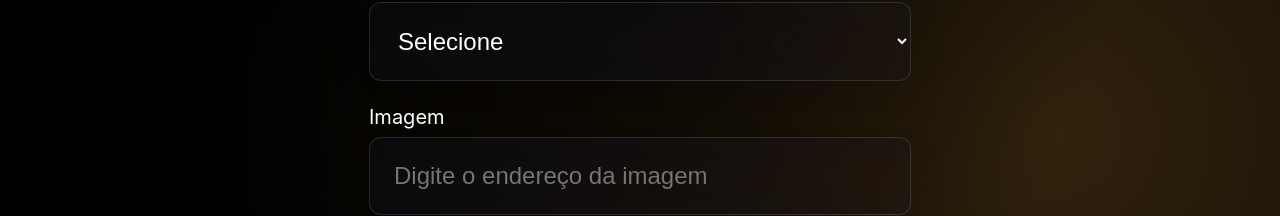
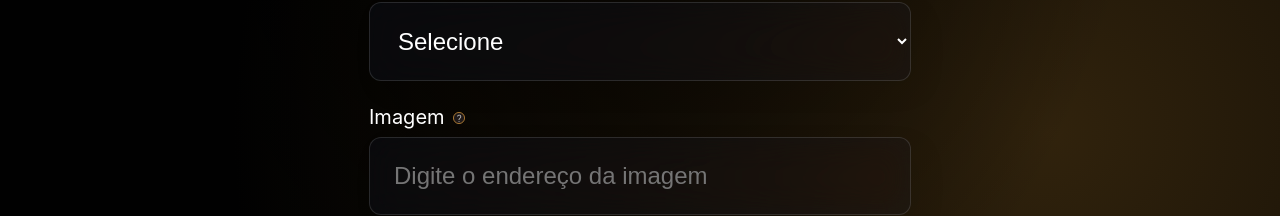
Before and after one commit to ramonvc/organi, a React (Create React App) app: page / in a window 1280 px wide. Shown: the part 847-1063 px from the top of the page. Built offline with nearby package versions, Linux system fonts and the light colour scheme.

Commit message:
Created help icon with tooltip on TextField

```diff
--- a/src/components/Form/index.js
+++ b/src/components/Form/index.js
@@ -49,6 +49,9 @@ const Form = (props) => {
 					label="Imagem"
 					placeholder="Digite o endereço da imagem"
 					value={image}
+					tooltipHelp={
+						"Insira uma URL de imagem válida para o avatar do jogador (por exemplo, www.example.com/image-example.png). Caso não seja fornecida uma URL válida, o sistema atribuirá uma imagem automaticamente."
+					}
 					onChanged={(value) => setImage(value)}
 				/>
 				<Dropdown
--- a/src/components/TextField/TextField.css
+++ b/src/components/TextField/TextField.css
@@ -6,6 +6,34 @@
 	display: block;
 	margin-bottom: 8px;
 	font-size: 1.25rem;
+}
+
+.text-field > label > .icon-help {
+	width: 12px;
+	padding: 0px 8px;
+}
+
+.text-field > label > .icon-help:hover {
+	cursor: pointer;
+}
+
+.text-field > label > .tooltip {
+	position: absolute;
+	background-color: #333;
+	color: #fff;
+	padding: 8px;
+	border-radius: 4px;
+	font-size: 0.875rem;
+	max-width: 200px;
+	white-space: pre-wrap;
+	z-index: 10;
+	box-sizing: border-box;
+	backdrop-filter: blur(16px) saturate(200%);
+	-webkit-backdrop-filter: blur(16px) saturate(200%);
+	background-color: rgba(17, 25, 40, 0.3);
+	border-radius: 12px;
+	border: 1px solid rgba(255, 255, 255, 0.125);
+	box-shadow: 10px 10px 30px rgba(0, 0, 0, 0.06);
 }
 
 .text-field > input {
@@ -28,6 +56,10 @@
 	.text-field > label {
 		font-size: 1.125rem;
 	}
+	.text-field > label > .icon-help {
+		width: 10px;
+		padding: 0px 6px;
+	}
 	.text-field > input {
 		font-size: 1.125rem;
 		padding: 18px 12px;
--- a/src/components/TextField/index.js
+++ b/src/components/TextField/index.js
@@ -1,15 +1,57 @@
+import React, { useState, useEffect, useRef } from "react";
 import "./TextField.css";
 
 const TextField = (props) => {
+	const [showTooltip, setShowTooltip] = useState(false);
+	const tooltipRef = useRef(null);
+	const iconRef = useRef(null);
+
 	const onInput = (event) => {
 		props.onChanged(event.target.value);
 	};
+
+	const toggleTooltip = () => {
+		setShowTooltip(!showTooltip);
+	};
+
+	const handleClickOutside = (event) => {
+		if (
+			tooltipRef.current &&
+			!tooltipRef.current.contains(event.target) &&
+			!iconRef.current.contains(event.target)
+		) {
+			setShowTooltip(false);
+		}
+	};
+
+	useEffect(() => {
+		document.addEventListener("mousedown", handleClickOutside);
+		return () => {
+			document.removeEventListener("mousedown", handleClickOutside);
+		};
+	}, []);
 
 	return (
 		<div className="text-field">
 			<label>
 				{props.label}
 				{props.required && <span> *</span>}
+				{props.tooltipHelp && (
+					<>
+						<img
+							onClick={toggleTooltip}
+							className="icon-help"
+							src={process.env.PUBLIC_URL + "/icons/utils/icon-help.svg"}
+							alt="ícone de ajuda"
+							ref={iconRef}
+						/>
+						{showTooltip && (
+							<div className="tooltip" ref={tooltipRef}>
+								{props.tooltipHelp}
+							</div>
+						)}
+					</>
+				)}
 			</label>
 			<input
 				onChange={onInput}
```
Also changed, not shown: public/icons/utils/icon-help.svg (added).
